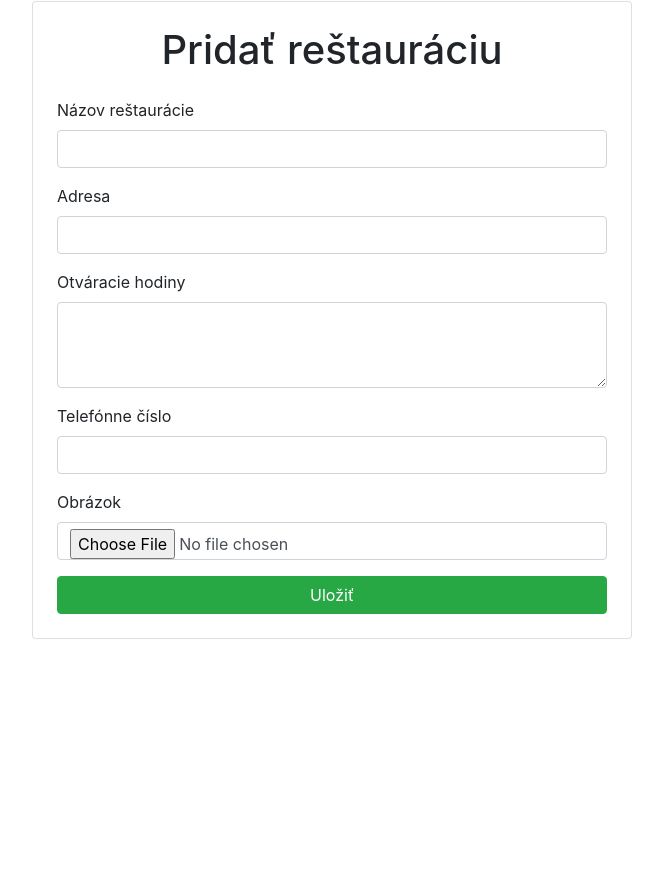
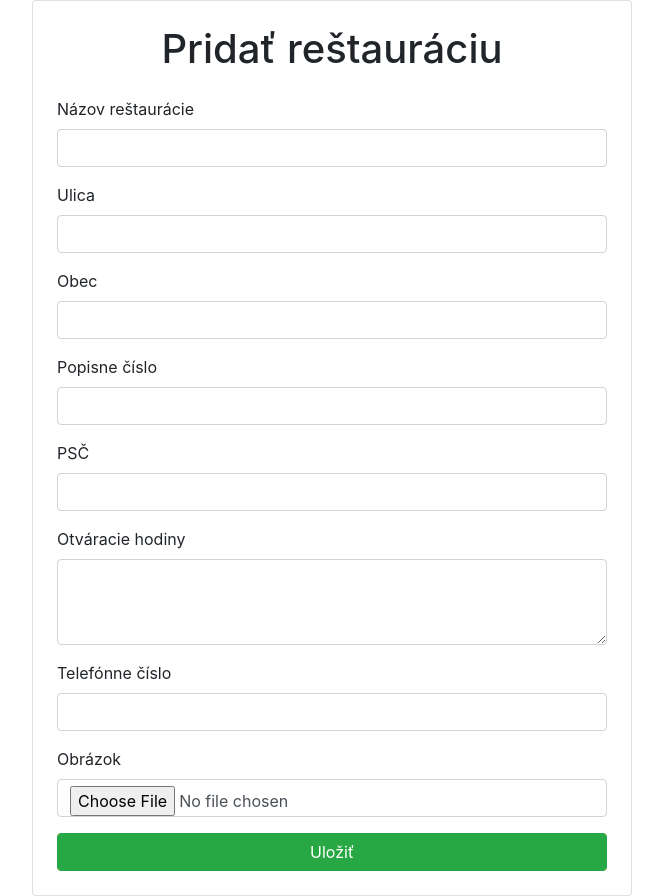
Before and after one commit to SarahZubekova001/VAII_Semka, a PHP site: the page made by vaiicko-master/App/Views/Restaurant/add.view.php in a window 1280 px wide. Shown: the whole page, without its empty margins (308-971 px from the left). Before the commit the page ends 639 px from the top, so only its background shows below. Run offline with PHP 8.4, Linux system fonts and the light colour scheme; tables that the repository leaves empty or names only in its code hold one stand-in row (values such as "Sample post"); the template is opened without the code that fills it: most values are stand-ins (such as "Sample title", 1, 10 or a date in 2020); some libraries are stand-ins or nearby versions.

Commit message:
oprava kvoli pridanej tabulke

```diff
--- a/vaiicko-master/App/Views/Restaurant/add.view.php
+++ b/vaiicko-master/App/Views/Restaurant/add.view.php
@@ -32,9 +32,22 @@
                 <label for="name">Názov reštaurácie</label>
                 <input type="text" class="form-control" id="name" name="name" required>
             </div>
+
             <div class="form-group">
-                <label for="address">Adresa</label>
-                <input type="text" class="form-control" id="address" name="address" required>
+                <label for="street">Ulica</label>
+                <input type="text" class="form-control" id="street" name="street" required>
+            </div>
+            <div class="form-group">
+                <label for="city">Obec</label>
+                <input type="text" class="form-control" id="city" name="city" required>
+            </div>
+            <div class="form-group">
+                <label for="descriptive_number">Popisne číslo</label>
+                <input type="text" class="form-control" id="descriptive_number" name="descriptive_number" required>
+            </div>
+            <div class="form-group">
+                <label for="postal_code">PSČ</label>
+                <input type="text" class="form-control" id="postal_code" name="postal_code" required>
             </div>
             <div class="form-group">
                 <label for="opening_hours">Otváracie hodiny</label>
--- a/vaiicko-master/App/Views/Restaurant/restaurants.view.php
+++ b/vaiicko-master/App/Views/Restaurant/restaurants.view.php
@@ -32,7 +32,7 @@
                     <div class="card-body text-center">
                         <h5 class="card-title"><?= htmlspecialchars($restaurant->getName()) ?></h5>
                         <p class="card-text">
-                            <?= htmlspecialchars($restaurant->getAddress()) ?>
+                            <?= htmlspecialchars($restaurant->getAddressDetails()->getStreet().', ' . $restaurant->getAddressDetails()->getCity()) ?>
                         </p>
                         <?php if ($auth->isLogged()): ?>
                             <div class="d-flex justify-content-center gap-2">
```
Also changed, not shown: vaiicko-master/App/Controllers/RestaurantController.php (+29 -11 lines), vaiicko-master/App/Models/Restaurant.php (+9 -7 lines), vaiicko-master/App/Views/Restaurant/edit.view.php (+16 -3 lines).
